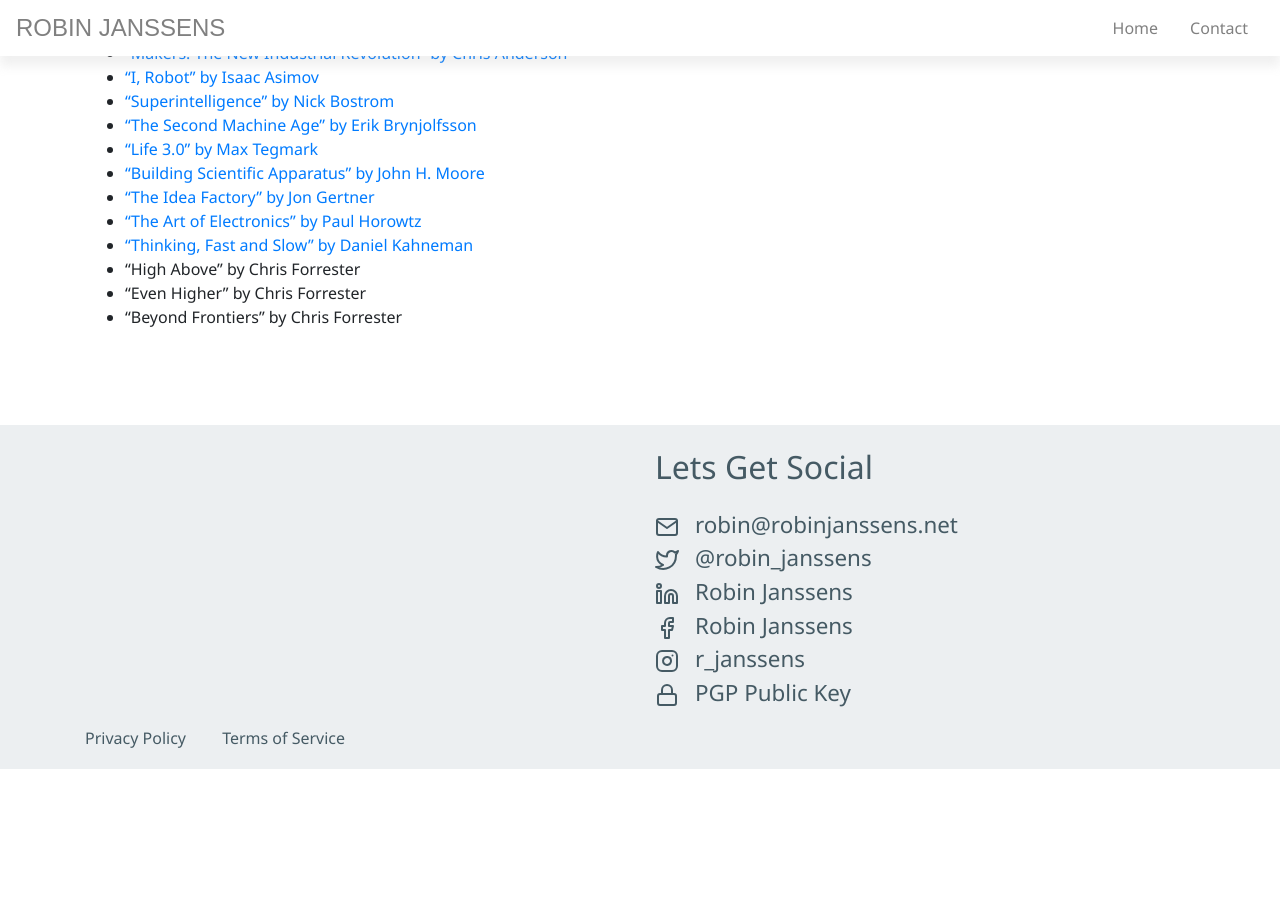
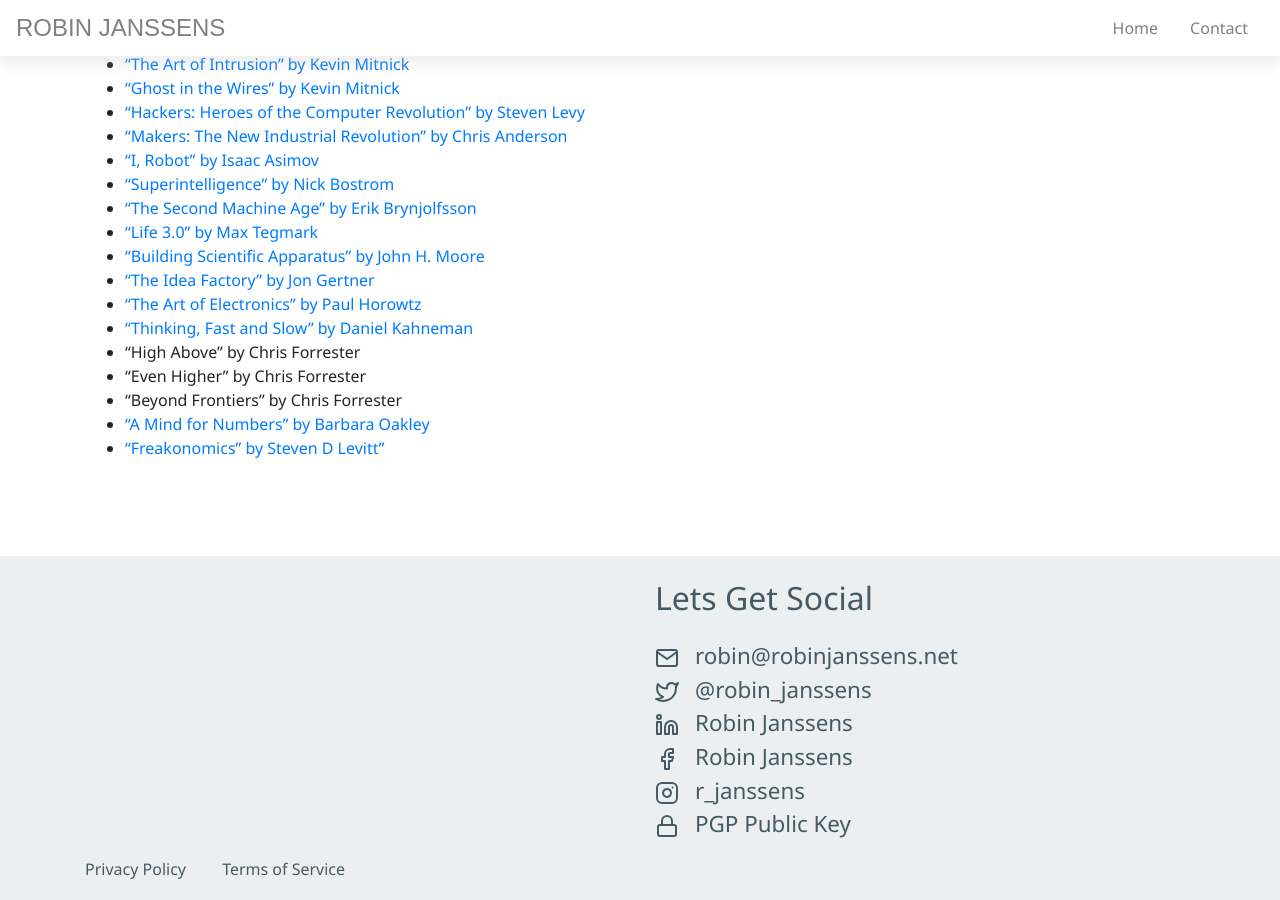
Before and after one commit to robinjanssens/robinjanssens.net, a Jekyll site: the page built from pages/wishlist.md, in a window 1280 px wide and 900 px high, scrolled down 4320 px. Built offline with Jekyll 4.4.1, drawn with Linux system fonts in a browser that asks for light colours; nearby versions of some CDN libraries; some web fonts are replaced; comment, search, counter and statistics services are not loaded; before the commit the page ends 5089 px from its top, so only the background shows below that; some of the changed text lies outside the part shown.

Commit message:
added to wishlist

```diff
--- a/pages/wishlist.md
+++ b/pages/wishlist.md
@@ -200,3 +203,5 @@
 - "High Above" by Chris Forrester
 - "Even Higher" by Chris Forrester
 - "Beyond Frontiers" by Chris Forrester
+- ["A Mind for Numbers" by Barbara Oakley](https://www.bol.com/nl/f/a-mind-for-numbers/9200000021703499/)
+- ["Freakonomics" by Steven D Levitt"](https://www.bol.com/nl/f/freakonomics/30202460/)
```
Also changed, not shown: other parts of pages/wishlist.md (+3 -0 lines).
